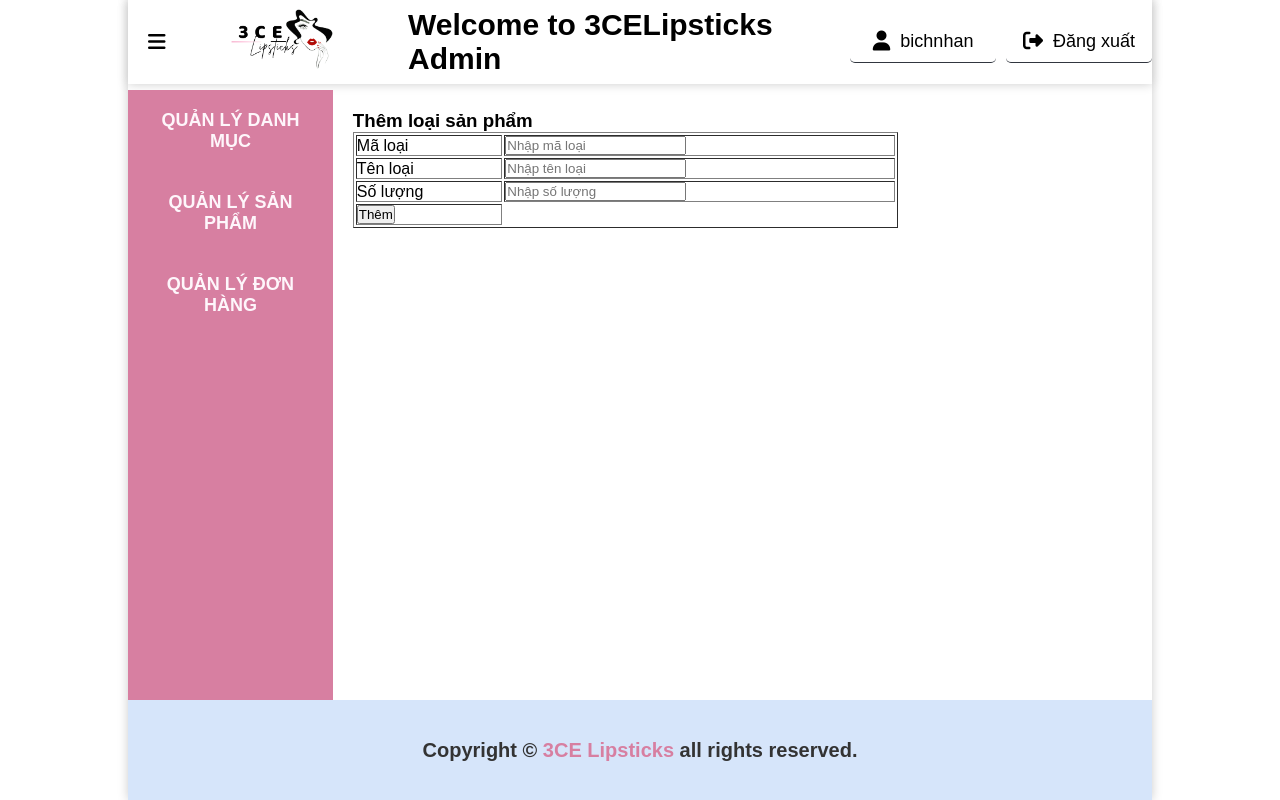
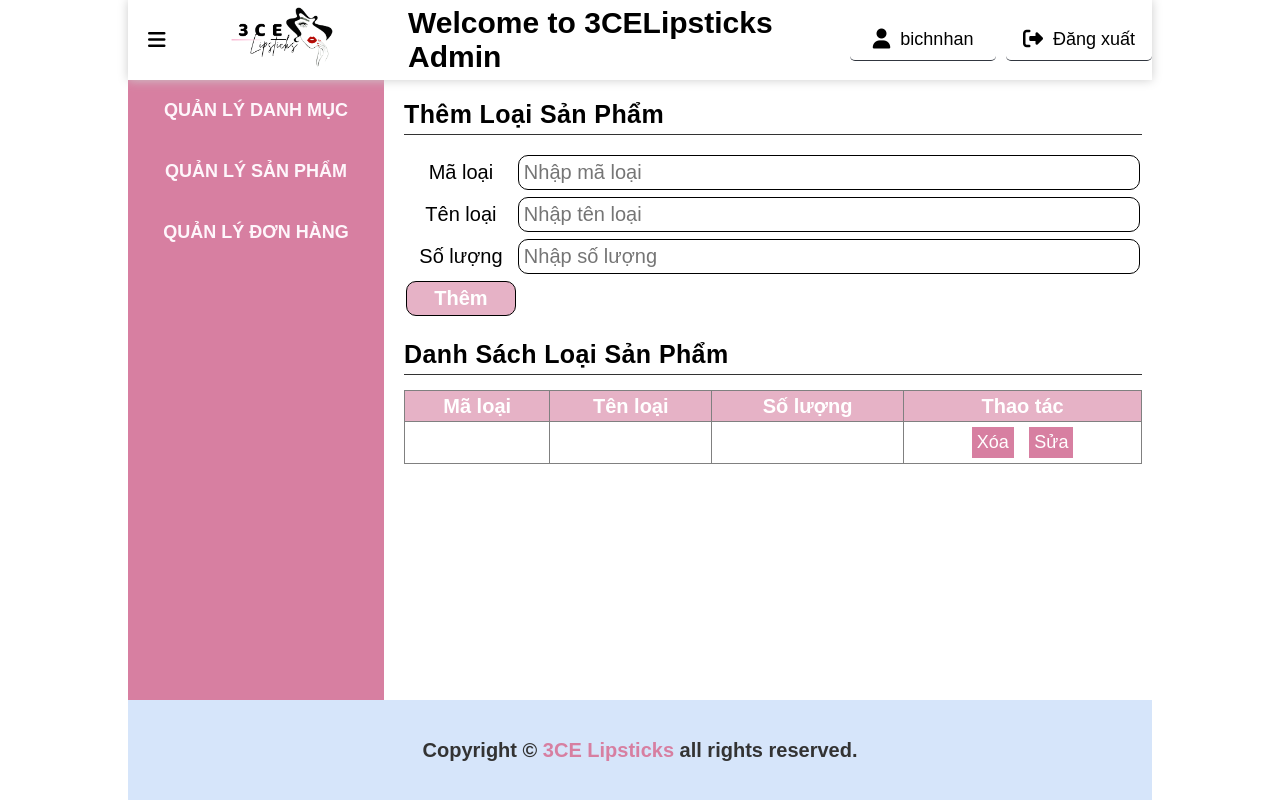
Before and after one commit to bichnhan2701/Testgithub, a PHP site: page /admin/index.php?page=quanlydanhmuc in a window 1280 px wide. Run offline with PHP 8.4, Linux system fonts and the light colour scheme; tables that the repository leaves empty or names only in its code hold one stand-in row (values such as "Sample post"); data that the repository does not hold is empty.

Commit message:
update6 web3ce

```diff
--- a/project/admin/index.php
+++ b/project/admin/index.php
@@ -11,6 +11,7 @@
 <body>
     <div class="wrapper">
         <?php
+            include("../../project/component/connect/config.php");
             include("module/header.php");
             include("module/sidebar.php");
             include("module/main.php");
--- a/project/admin/module/category/add.php
+++ b/project/admin/module/category/add.php
@@ -1,18 +1,20 @@
-<div class="container">
-    <h3>Thêm loại sản phẩm</h3>
-    <table border="1" style="width: 70%;">
+<div class="add-container">
+    <h3 class="title">Thêm loại sản phẩm</h3>
+    <table style="width: 90%;">
+        <form method="POST" action="../../../project/admin/module/category/handle.php">
             <tr>
-            <td>Mã loại</td>
+                <td class="title1">Mã loại</td>
                 <td> <input type="text" name="idType" placeholder="Nhập mã loại"></td>
             </tr>
             <tr>
-            <td>Tên loại</td>
+                <td class="title1">Tên loại</td>
                 <td> <input type="text" name="nameType" placeholder="Nhập tên loại"></td>
             </tr>
             <tr>
-            <td>Số lượng</td>
-            <td> <input type="text" name="nameType" placeholder="Nhập số lượng"></td>
+                <td class="title1">Số lượng</td>
+                <td> <input type="text" name="quantityType" placeholder="Nhập số lượng"></td>
             </tr>
-        <tr> <td><input type="submit" value="Thêm"></td> </tr>
+            <tr> <td class="btn" colspan="1"><input type="submit" value="Thêm" name="addType"></td> </tr>
+        </form>
     </table>
 </div>
--- /dev/null
+++ b/project/admin/module/category/list.php
@@ -0,0 +1,36 @@
+<?php
+    $sql_list = "SELECT * FROM loaisanpham ORDER BY idType";
+    $query_list = $conn->query($sql_list);
+?>
+
+<div class="list-container">
+    <h3 class="title">Danh sách loại sản phẩm</h3>
+    <table style="width: 90%; border-collapse: collapse; " border="1">
+            <thead>
+                <th>Mã loại</th>
+                <th>Tên loại</th>
+                <th>Số lượng</th>
+                <th>Thao tác</th>
+            </thead>
+
+            <tbody>
+                <?php
+                    while ($row = $query_list->fetch(PDO::FETCH_ASSOC)) {
+                ?>
+                <tr>
+                    <td><?php echo $row['idType']?></td>
+                    <td><?php echo $row['nameType']?></td>
+                    <td><?php echo $row['quantityType']?></td>
+                    <td class="act">
+                        <button>
+                            <a href="?page=quanlydanhmuc&query=delete&idType=<?php echo $row['idType'] ?>">Xóa</a>
+                        </button>
+                        <button>
+                            <a href="?page=quanlydanhmuc&query=modify">Sửa</a>
+                        </button>
+                    </td>
+                </tr>
+                <?php } ?>
+            </tbody>
+    </table>
+</div>
--- a/project/admin/module/main.php
+++ b/project/admin/module/main.php
@@ -7,13 +7,14 @@
         }
 
         if ($temp == 'quanlydanhmuc') {
-            include("module/category/add.php");
+            require_once("module/category/add.php");
+            require_once("module/category/list.php");
         } else if ($temp == 'quanlysanpham') {
-            include("");
-        } if ($temp == 'quanlydonhang') {
-            include("");
+            require_once("");
+        } else if ($temp == 'quanlydonhang') {
+            require_once("");
         } else {
-            include("module/dashboard.php");
+            require_once("module/dashboard.php");
         }
     ?>
 </div>
--- a/project/assets/css/admin/styleadmincp.css
+++ b/project/assets/css/admin/styleadmincp.css
@@ -20,7 +20,6 @@ button {
 
 button:hover, i:hover{
     color: #ff919e;
-    border-bottom-color: #ff919e;
     transition: color 0.2s ease;
 }
 
@@ -36,9 +35,20 @@ i:hover {
 .wrapper {
     position: relative;
     width: 80%;
-    height: 100vh;
+    height: auto;
+    min-height: max-content;
     margin: 0 auto;
-    box-shadow: 0 0 10px #ccc;
+}
+
+.title {
+    font-size: 25px;
+    font-weight: 600;
+    letter-spacing: 0.4px;
+    text-transform: capitalize;
+    padding-bottom: 5px;
+    border-bottom: 1px solid #333;
+    margin-bottom: 15px;
+    width: 90%;
 }
 
 /* HEADER */
@@ -47,12 +57,15 @@ header .header-container {
     top: 0;
     left: 10%;
     right: 10%;
+    z-index: 30;
+    height: 80px;
     display: flex;
     align-items: center;
     justify-content: center;
     gap: 10px;
     margin: 0 auto;
     box-shadow: 0 0 10px #ccc;
+    background-color: #fff;
 }
 
 .header-container i {
@@ -95,16 +108,16 @@ header .header-container {
 
 /* SIDEBAR */
 .sidebar-container {
-    position: absolute;
+    position: fixed;
     top: 80px;
     bottom: 100px;
     width: 20%;
-    /* overflow-y: auto;
-    overscroll-behavior: auto; */
+    overflow-y: auto;
+    overscroll-behavior: auto;
     transition: 0.5s ease;
-    z-index: 5;
+    z-index: 10;
     background-color: #D77FA1;
-    margin-top: 10px;
+    margin-top: 0;
 }
 
 .sidebar-container ul li {
@@ -124,29 +137,78 @@ header .header-container {
 
 /* MAIN */
 .main-container {
-    position: absolute;
+    position: relative;
+    margin-left: 25%;
+    margin-bottom: 200px;
     top: 80px;
     bottom: 100px;
-    right: 0;
-    width: 80%;
+    width: 84%;
+    padding: 20px;
+    font-size: 20px;
     height: auto;
+}
+
+/* category add */
+.add-container, .list-container {
     margin-bottom: 20px;
-    margin-top: 10px;
-    padding: 20px;
+}
+
+.add-container table tr {
+    line-height: 40px;
+}
+
+table .title1 {
+    width: 15%;
+    text-align: center;
+}
+
+table input {
+    width: 100%;
+    font-size: 20px;
+    padding: 5px;
+    border: 1px solid #000;
+    outline: none;
+    border-radius: 10px;
+}
+
+table .btn > input {
+    background-color: #E6B2C6;
+    color: #fff;
+    font-weight: 600;
+}
+
+/* category list */
+.list-container table thead {
+    line-height: 30px;
+    background-color: #E6B2C6;
+    color: #fff;
+}
+.list-container table tbody {
+    text-align: center;
+    line-height: 30px;
+}
+
+.list-container table tbody .act button{
+    font-size: 18px;
+    background-color: #D77FA1;
+    color: #fff;
+    padding: 5px;
+    margin: 5px;
 }
 
 /* FOOTER */
 .footer-container {
-    position: absolute;
+    position: fixed;
     bottom: 0;
-    left: 0;
-    right: 0;
+    left: 10%;
+    right: 10%;
     display: flex;
     align-items: center;
     justify-content: center;
     height: 100px;
     padding: 20px;
     background-color: #D6E5FA;
+    z-index: 5;
 }
 
 .footer-container p {
--- a/project/assets/css/style.css
+++ b/project/assets/css/style.css
@@ -141,7 +141,6 @@ body::-webkit-scrollbar-thumb:hover { background: #CACACA; }
 /*-----------------------------------*\
     #HEADER
 \*-----------------------------------*/
-
 header {
     position: fixed;
     top: 0;
```
Also changed, not shown: project/admin/module/category/handle.php (added, +38 -0 lines). Lines whose indentation alone changed are shown as unchanged.
